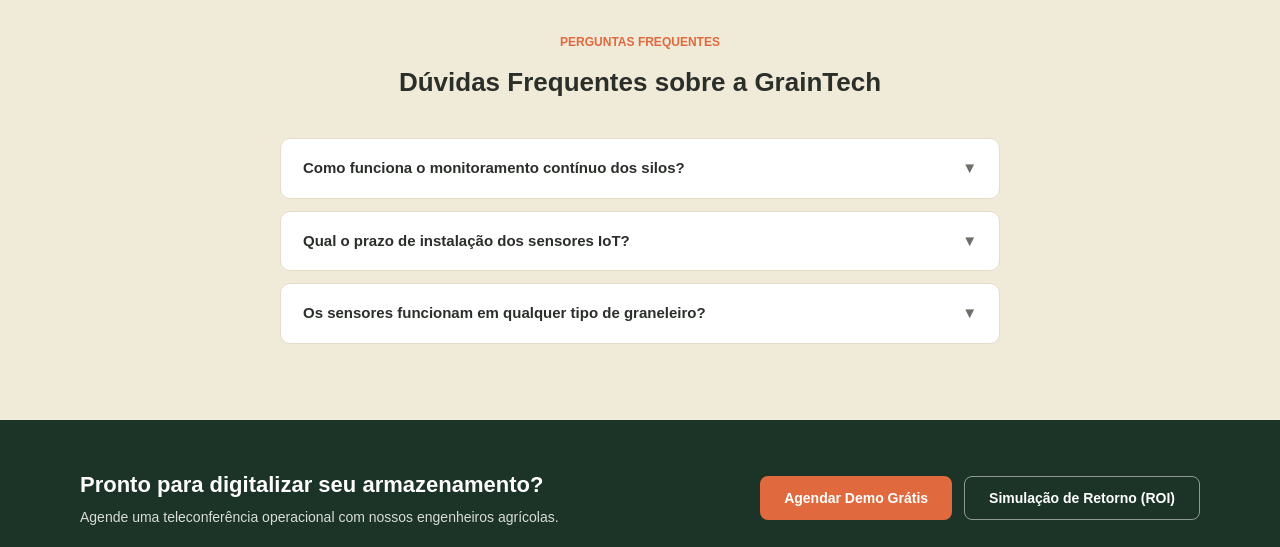
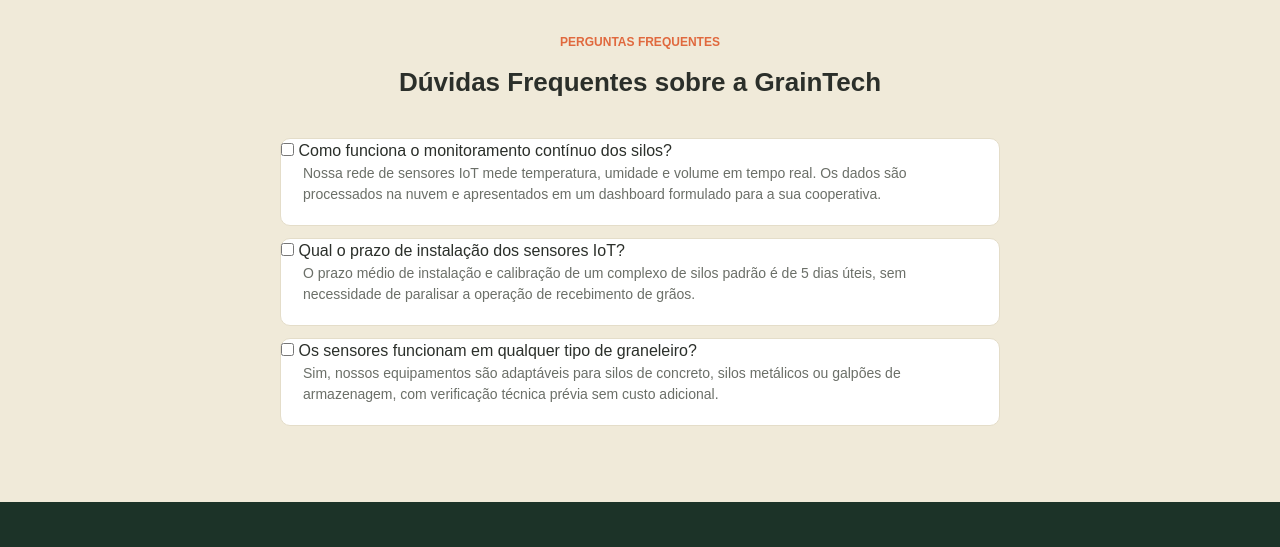
Before and after one commit to HenriqueIHanze/Grain-Tech, a plain HTML site: page siteInstitucional/contato.html in a window 1280 px wide. Shown: the part 1100-1647 px from the top of the page. Drawn offline with Linux system fonts and the light colour scheme.

Commit message:
Refatoração da página CONTATO

```diff
--- a/siteInstitucional/contato.html
+++ b/siteInstitucional/contato.html
@@ -78,18 +78,21 @@
   <div class="selo-faq">PERGUNTAS FREQUENTES</div>
   <h2 class="titulo-faq">Dúvidas Frequentes sobre a GrainTech</h2>
   <div class="lista-faq">
-    <details class="item-faq">
-      <summary>Como funciona o monitoramento contínuo dos silos?</summary>
+    <div class="item-faq">
+      <input type="checkbox" id="faq1">
+      <label for="faq1">Como funciona o monitoramento contínuo dos silos?</label>
       <p class="resposta-faq">Nossa rede de sensores IoT mede temperatura, umidade e volume em tempo real. Os dados são processados na nuvem e apresentados em um dashboard formulado para a sua cooperativa.</p>
-    </details>
-    <details class="item-faq">
-      <summary>Qual o prazo de instalação dos sensores IoT?</summary>
+    </div>
+    <div class="item-faq">
+      <input type="checkbox" id="faq2">
+      <label for="faq2">Qual o prazo de instalação dos sensores IoT?</label>
       <p class="resposta-faq">O prazo médio de instalação e calibração de um complexo de silos padrão é de 5 dias úteis, sem necessidade de paralisar a operação de recebimento de grãos.</p>
-    </details>
-    <details class="item-faq">
-      <summary>Os sensores funcionam em qualquer tipo de graneleiro?</summary>
+    </div>
+    <div class="item-faq">
+      <input type="checkbox" id="faq3">
+      <label for="faq3">Os sensores funcionam em qualquer tipo de graneleiro?</label>
       <p class="resposta-faq">Sim, nossos equipamentos são adaptáveis para silos de concreto, silos metálicos ou galpões de armazenagem, com verificação técnica prévia sem custo adicional.</p>
-    </details>
+    </div>
   </div>
 </section>
 
```
